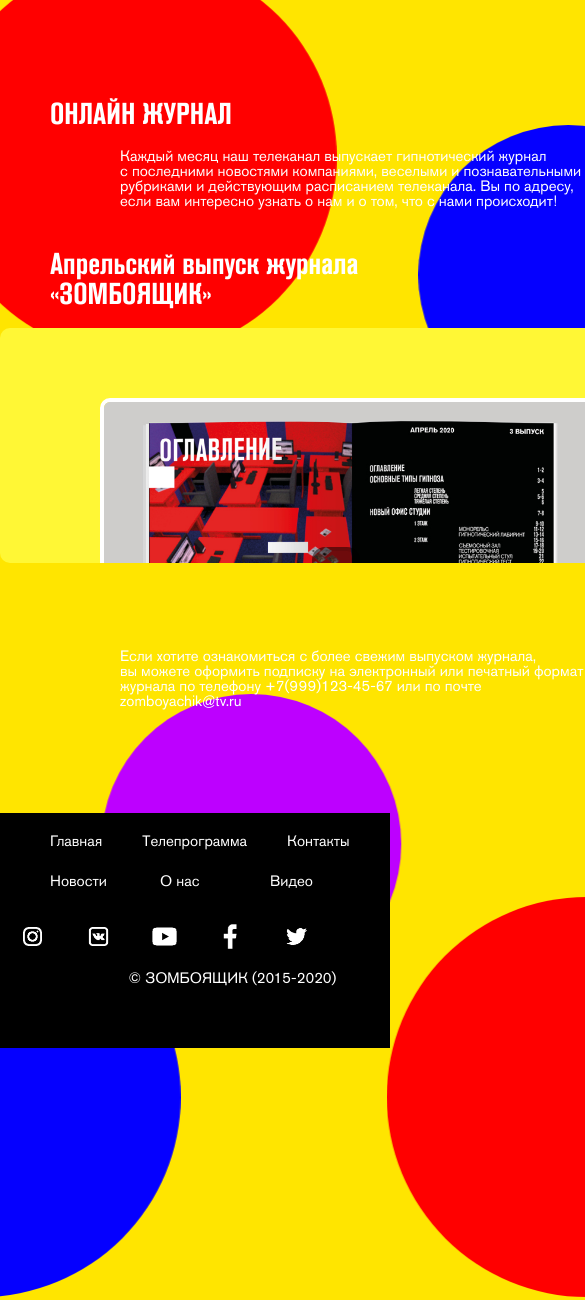
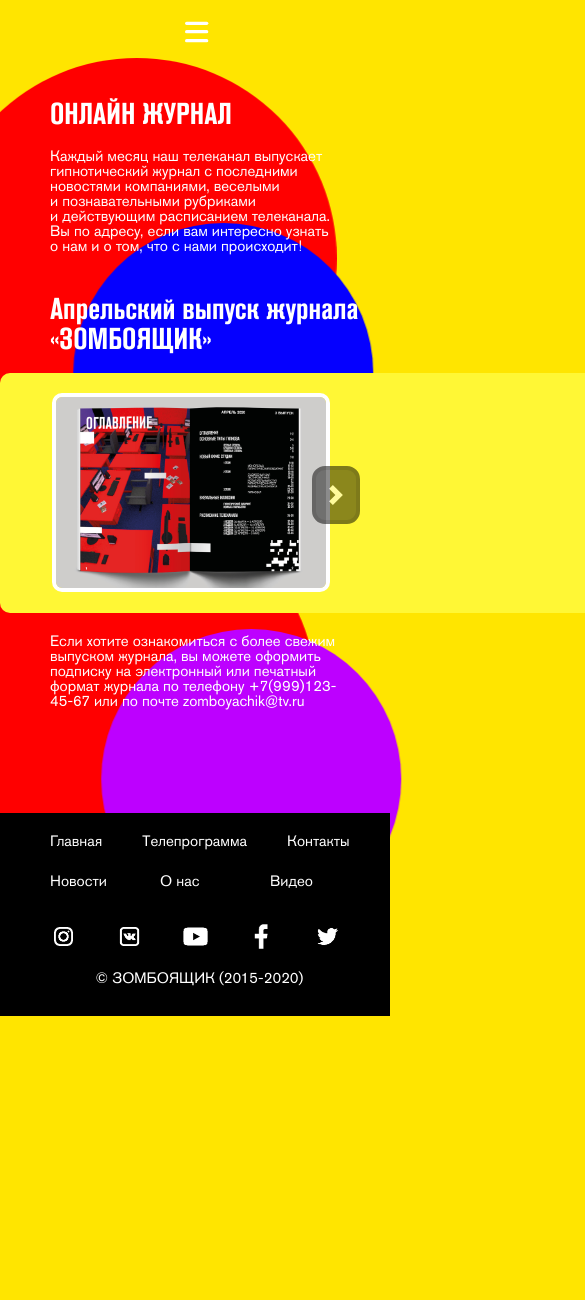
Before and after one commit to EvgeniaVishnevskaya/zomboyashik_promo, a plain HTML site: page pages/3/index.html in a window 390 px wide. Shown: the top 1300 px of the page, 585 px wide, since content can reach past the window. After the commit the page ends 1016 px from the top, so only its background shows below. Drawn offline with nearby package versions, Linux system fonts and the light colour scheme; files whose address does not match are found by name.

Commit message:
мобилка для журнала (не могу разобрать, почему под футтером еще куча места, там, вроде, ничего не мешает...

```diff
--- a/pages/3/styles.css
+++ b/pages/3/styles.css
@@ -484,7 +484,7 @@
       }
 
       body{
-        height: 1332px;
+        height: 1334px;
       }
 
 
@@ -561,9 +561,16 @@
         width: 100vw;
         margin-left: 0px;
       }
+      .box p{
+        margin-left: 50px;
+        width: 300px;
+      }
+      .box p:last-child {
+        margin-top: 20px;
+      }
 
       body{
-        height: 4016px;
+        height: 1016px;
         overflow-x: hidden;
 
       }
@@ -573,6 +580,7 @@
 
       p{
         font-size: 15px;
+
 
       }
       h4{
@@ -591,12 +599,57 @@
         width: 330px;
       }
       .right{
+
+
+      }
+      .right p{
+        text-align: center;
+        width: 337px;
+      }
+      .slider {
+        width: 706px;
+        height: 514px;
         margin-left: 0px;
 
       }
-      .right p{
-        justify-content: center;
-        display: flex;
+
+      .slider__wrapper {
+        margin-left: 52px;
+        height: 426px;
+        margin-top: 20px;
+      }
+      .slider__control_right {
+        left: 80vw;
+        margin-top: -324px;
+      }
+      .slider__item {
+        height: 426px;
+
+      }
+
+
+      img{
+
+        width: 270px;
+        height: auto;
+      }
+      .ellipse1{
+        top: -12px;
+      }
+      .ellipse2{
+        left: 72px;
+        top: 156px;
+      }
+
+      .ellipse4{
+        display: none;
+      }
+      .ellipse5{
+        left: -85px;
+        top: 427px;
+      }
+      .ellipse6{
+        top: 562px;
       }
 
 
```
